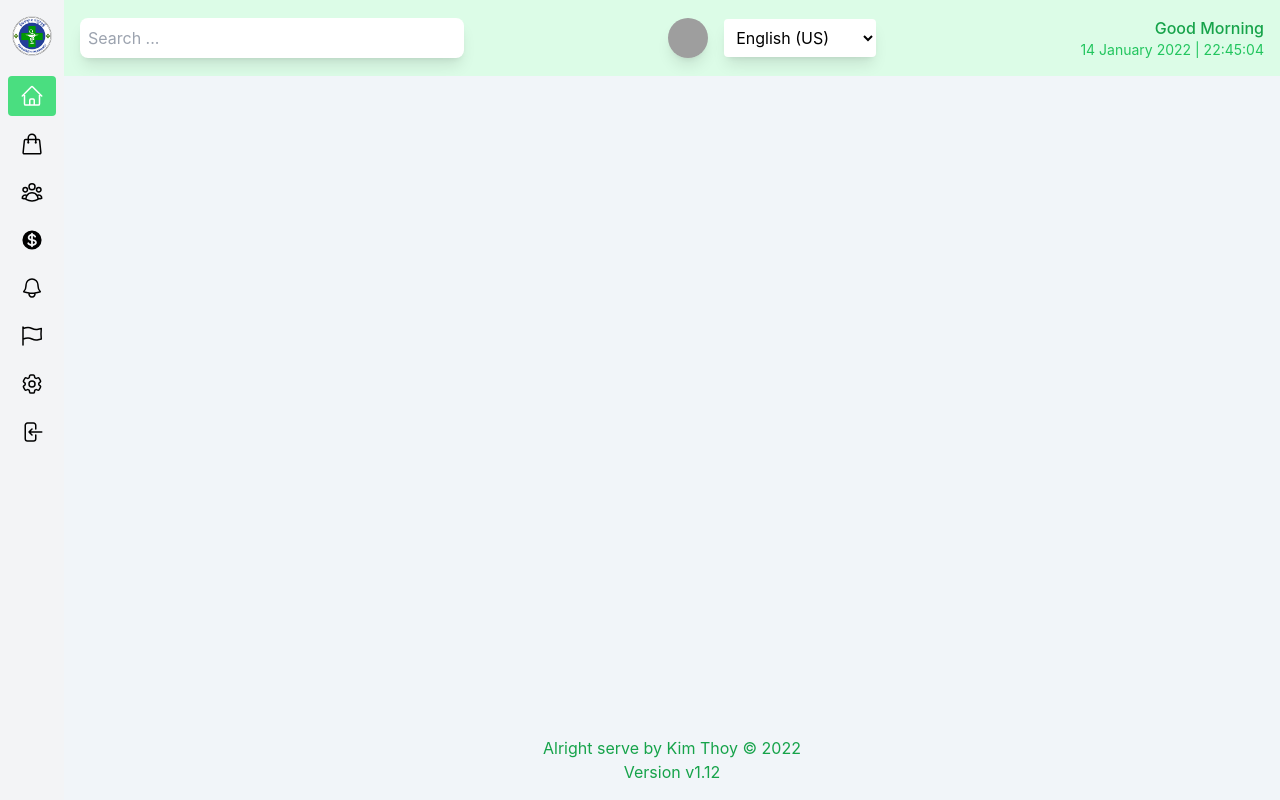
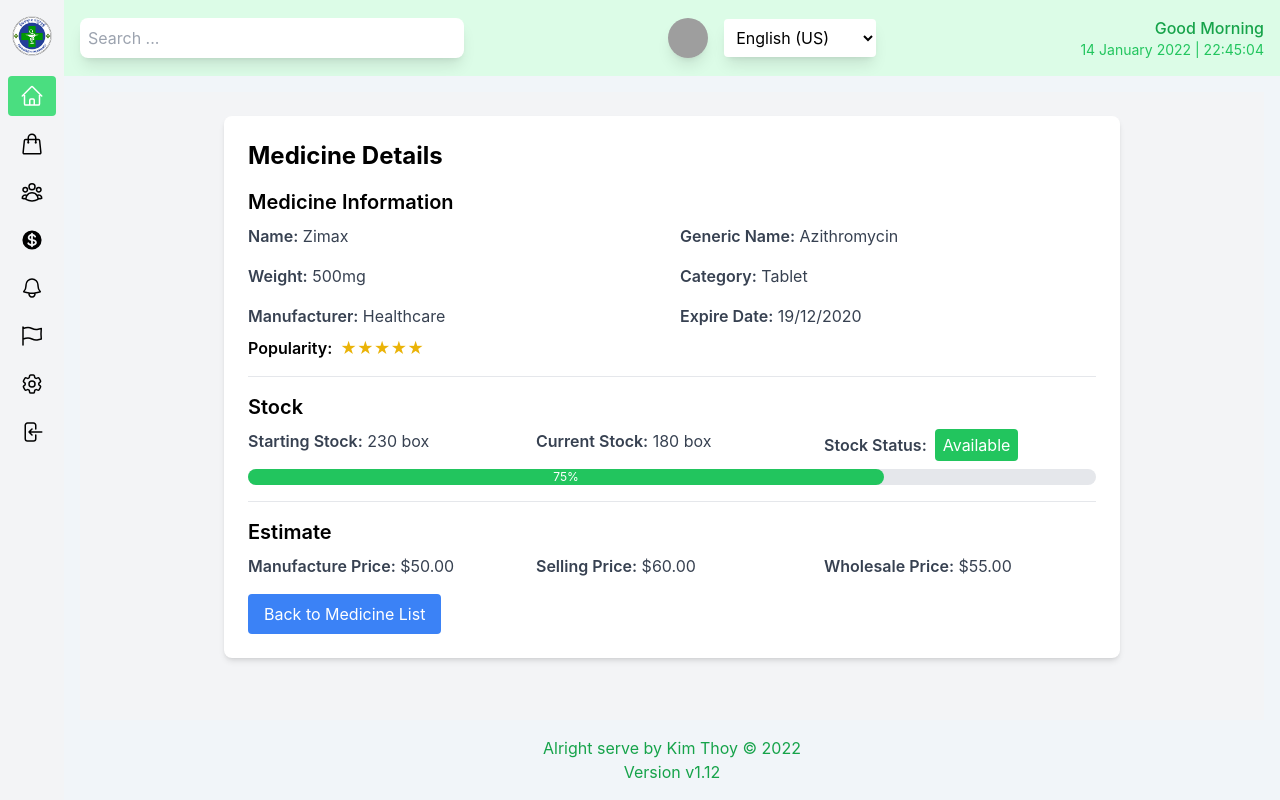
Before and after one commit to Kimthoy/Pharmacy-Management, a React (Create React App) app: page /medicine-group in a window 1280 px wide. Built offline with nearby package versions, Linux system fonts and the light colour scheme; grey boxes are pictures that could not be loaded; what @mui/x-data-grid-generator would draw is missing.

Commit message:
added new file

```diff
--- a/src/pages/subItemInventory/ListOfMedicine.jsx
+++ b/src/pages/subItemInventory/ListOfMedicine.jsx
@@ -32,7 +32,7 @@ const medicines = [
 ];
 
 const MedicineTable = () => {
-  const [openMenu, setOpenMenu] = useState(null);
+  // const [openMenu, setOpenMenu] = useState(null);
   const [currentPage, setCurrentPage] = useState(1);
   const [rowsPerPage, setRowsPerPage] = useState(5);
   const [searchTerm, setSearchTerm] = useState("");
@@ -40,7 +40,7 @@ const MedicineTable = () => {
   const [endDate, setEndDate] = useState("");
   const [category, setCategory] = useState("");
 
-  const toggleMenu = (index) => setOpenMenu(openMenu === index ? null : index);
+  // const toggleMenu = (index) => setOpenMenu(openMenu === index ? null : index);
 
   const filteredMedicines = medicines.filter((med) => {
     const matchesSearch = med.name
@@ -126,6 +126,7 @@ const MedicineTable = () => {
               <td className="p-3 text-left">Category</td>
               <td className="p-3 text-left">Price</td>
               <td className="p-3 text-left">Stock</td>
+              <td className="p-3 text-left">Status</td>
               <td className="p-3 text-left">Date</td>
               <td className="p-3 text-left">Actions</td>
             </tr>
--- a/src/pages/subItemInventory/MedicineGroup.jsx
+++ b/src/pages/subItemInventory/MedicineGroup.jsx
@@ -1,7 +1,100 @@
 import React from "react";
 
 const MedicineGroup = () => {
-  return <></>;
+  return (
+    <>
+      <div className="p-6 bg-gray-100 min-h-screen">
+        <div className="max-w-4xl mx-auto bg-white shadow-md rounded-lg p-6">
+          <h2 className="text-2xl font-bold mb-4">Medicine Details</h2>
+
+          {/* Medicine Information */}
+          <div className="border-b pb-4 mb-4">
+            <h3 className="text-xl font-semibold mb-2">Medicine Information</h3>
+            <div className="grid grid-cols-2 gap-4 text-gray-700">
+              <p>
+                <span className="font-semibold">Name:</span> Zimax
+              </p>
+              <p>
+                <span className="font-semibold">Generic Name:</span>{" "}
+                Azithromycin
+              </p>
+              <p>
+                <span className="font-semibold">Weight:</span> 500mg
+              </p>
+              <p>
+                <span className="font-semibold">Category:</span> Tablet
+              </p>
+              <p>
+                <span className="font-semibold">Manufacturer:</span> Healthcare
+              </p>
+              <p>
+                <span className="font-semibold">Expire Date:</span> 19/12/2020
+              </p>
+            </div>
+            <p className="mt-2 flex items-center">
+              <span className="font-semibold">Popularity:</span>
+              <span className="ml-2 text-yellow-500">★★★★★</span>
+            </p>
+          </div>
+
+          {/* Stock Information */}
+          <div className="border-b pb-4 mb-4">
+            <h3 className="text-xl font-semibold mb-2">Stock</h3>
+            <div className="grid grid-cols-3 gap-4 text-gray-700">
+              <p>
+                <span className="font-semibold">Starting Stock:</span> 230 box
+              </p>
+              <p>
+                <span className="font-semibold">Current Stock:</span> 180 box
+              </p>
+              <p className="flex items-center">
+                <span className="font-semibold">Stock Status:</span>
+                <span className="ml-2 px-2 py-1 text-white bg-green-500 rounded">
+                  Available
+                </span>
+              </p>
+            </div>
+            <div className="mt-2">
+              <div className="w-full bg-gray-200 rounded-full h-4">
+                <div
+                  className="bg-green-500 h-4 rounded-full text-xs text-white text-center"
+                  style={{ width: "75%" }}
+                >
+                  75%
+                </div>
+              </div>
+            </div>
+          </div>
+
+          {/* Price Estimate */}
+          <div className="mb-4">
+            <h3 className="text-xl font-semibold mb-2">Estimate</h3>
+            <div className="grid grid-cols-3 gap-4 text-gray-700">
+              <p>
+                <span className="font-semibold">Manufacture Price:</span> $50.00
+              </p>
+              <p>
+                <span className="font-semibold">Selling Price:</span> $60.00
+              </p>
+              <p>
+                <span className="font-semibold">Wholesale Price:</span> $55.00
+              </p>
+            </div>
+          </div>
+
+          {/* Back Button */}
+          <div className="mt-4">
+            <button
+              className="px-4 py-2 bg-blue-500 text-white rounded hover:bg-blue-600"
+              onClick={() => window.history.back()}
+            >
+              Back to Medicine List
+            </button>
+          </div>
+        </div>
+      </div>
+    </>
+  );
 };
 
 export default MedicineGroup;
```
